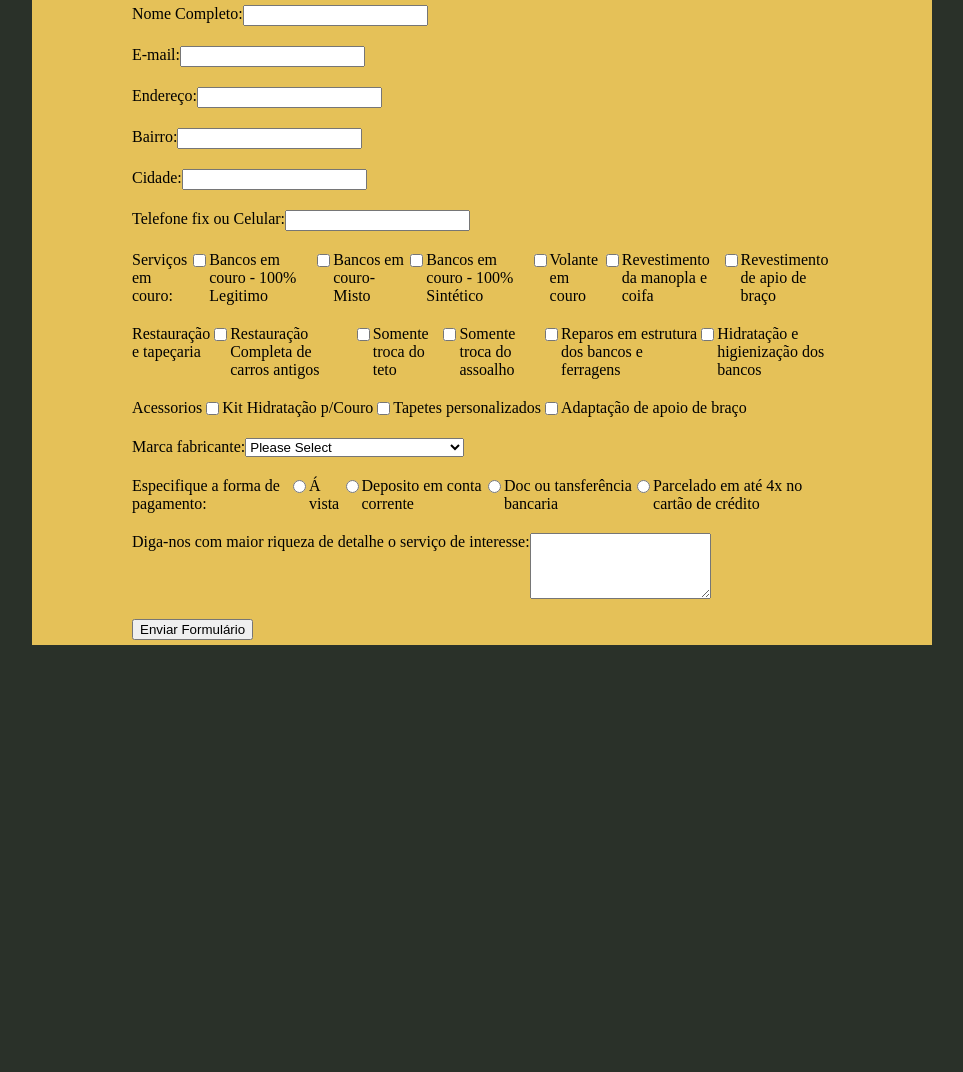
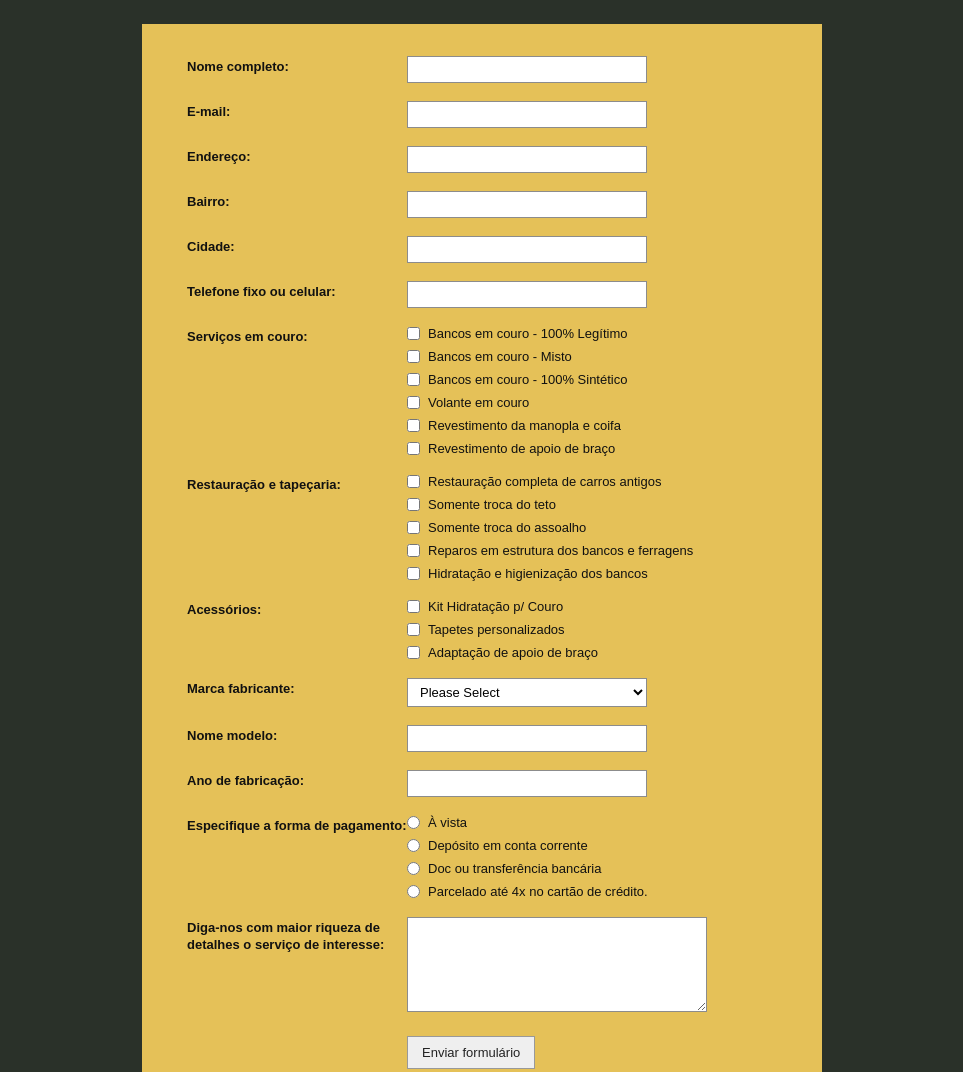
Before and after one commit to pedromarzig/uc15, a plain HTML site: page atividadeForm/form2/index.html in a window 1280 px wide. Shown: the top 1072 px of the page, without its empty margins (158-1121 px from the left). Before the commit the page ends 800 px from the top, so only its background shows below. Drawn offline with Linux system fonts and the light colour scheme.

Commit message:
formatualizado

```diff
--- a/BOOTSTRAP/atividade/css/style.css
+++ b/BOOTSTRAP/atividade/css/style.css
@@ -3,8 +3,8 @@
 }
 
 .banner{
-    background-image: url("../img/banner.png");
-    margin: 0;
+  background: linear-gradient(rgba(0, 0, 0, 0.45), rgba(0, 0, 0, 0.45)), url("../img/banner.png");
+  margin: 0;
   padding: 0;
 
   background-size: cover;
--- a/atividadeForm/form2/css/style.css
+++ b/atividadeForm/form2/css/style.css
@@ -1,28 +1,96 @@
-body{
+* {
+  box-sizing: border-box;
+}
+
+body {
   background-color: #2a3129;
-     min-height: 100vh; /* Altura minima da página - vh - tamanho responsividade*/
+  min-height: 100vh;
   margin: 0;
-    padding: 0;
-    box-sizing: border-box; /*uma caixa para formulários */
+  padding: 24px 16px;
+  font-family: Arial, Helvetica, sans-serif;
   display: flex;
   flex-direction: column;
   align-items: center;
 }
 
-.campo{
+.formulario {
+  background-color: #e5c158;
+  width: 100%;
+  max-width: 680px;
+  padding: 32px 45px;
+  color: #111;
+}
+
+.campo {
   display: flex;
   flex-direction: row;
   align-items: flex-start;
-    margin-bottom: 20px;
-
+  margin-bottom: 18px;
 }
 
-.formulario{
-    background-color: #E5C158;
-    padding: 5px 100px;
-    color: black;
+/* Coluna da esquerda (títulos) */
+.campo > label:first-child {
+  width: 220px;
+  flex-shrink: 0;
+  font-weight: bold;
+  font-size: 13px;
+  line-height: 1.3;
+  padding-top: 3px;
+}
+
+/* Campos de texto, select e textarea */
+.campo > input,
+.campo > select,
+.campo > textarea {
+  width: 240px;
+  padding: 5px 8px;
+  border: 1px solid #8c8c8c;
+  background-color: #fff;
+  font-family: inherit;
+  font-size: 13px;
+}
+
+.campo > textarea {
+  width: 300px;
+  height: 95px;
+  resize: vertical;
+}
+
+/* Coluna da direita para checkboxes e radios */
+.opcoes {
+  display: flex;
   flex-direction: column;
-    max-width: 700px;
-    max-height: 1200px;
+  gap: 8px;
+}
 
+.opcoes label {
+  display: flex;
+  align-items: center;
+  gap: 8px;
+  font-size: 13px;
+  font-weight: normal;
+  cursor: pointer;
 }
+
+.opcoes input {
+  margin: 0;
+}
+
+/* Botão alinhado com a segunda coluna */
+.botao {
+  margin-left: 220px;
+  margin-top: 24px;
+}
+
+.button {
+  padding: 8px 14px;
+  font-size: 13px;
+  background-color: #efefef;
+  border: 1px solid #999;
+  color: #222;
+  cursor: pointer;
+}
+
+.button:hover {
+  background-color: #e2e2e2;
+}
--- a/atividadeForm/form2/index.html
+++ b/atividadeForm/form2/index.html
@@ -1,23 +1,22 @@
 <!DOCTYPE html>
-<html lang="en">
+<html lang="pt-BR">
 <head>
     <meta charset="UTF-8">
     <meta name="viewport" content="width=device-width, initial-scale=1.0">
-    <title>Document</title>
-    <link rel="stylesheet" href="/form2/css/style.css">
+    <title>Formulário de Orçamento</title>
+    <link rel="stylesheet" href="/css/style.css">
 </head>
 <body>
     <div class="formulario">
         <form>
             <div class="campo">
-                <label for="nomeC">Nome Completo:</label>
+                <label for="nome">Nome completo:</label>
                 <input type="text" id="nome" required>
             </div>
 
             <div class="campo">
                 <label for="email">E-mail:</label>
                 <input type="email" id="email" required>
-
             </div>
 
             <div class="campo">
@@ -32,44 +31,49 @@
 
             <div class="campo">
                 <label for="cidade">Cidade:</label>
-                <input type="cidade" id="cidade">
+                <input type="text" id="cidade">
             </div>
 
             <div class="campo">
-                <label for="telefone">Telefone fix ou Celular: </label>
+                <label for="telefone">Telefone fixo ou celular:</label>
                 <input type="tel" id="telefone" required>
             </div>
 
             <div class="campo">
-                <label for="service">Serviços em couro:</label>
-                <input type="checkbox" id="check1" > Bancos em couro - 100% Legitimo
-                <input type="checkbox" id="check2"> Bancos em couro- Misto
-                <input type="checkbox" id="check3"> Bancos em couro - 100% Sintético
-                <input type="checkbox" id="check4"> Volante em couro
-                <input type="checkbox" id="check5"> Revestimento da manopla e coifa
-                <input type="checkbox" id="check6"> Revestimento de apio de braço
+                <label>Serviços em couro:</label>
+                <div class="opcoes">
+                    <label><input type="checkbox" id="check1"> Bancos em couro - 100% Legítimo</label>
+                    <label><input type="checkbox" id="check2"> Bancos em couro - Misto</label>
+                    <label><input type="checkbox" id="check3"> Bancos em couro - 100% Sintético</label>
+                    <label><input type="checkbox" id="check4"> Volante em couro</label>
+                    <label><input type="checkbox" id="check5"> Revestimento da manopla e coifa</label>
+                    <label><input type="checkbox" id="check6"> Revestimento de apoio de braço</label>
+                </div>
             </div>
 
             <div class="campo">
-                <label for="Restauração">Restauração e tapeçaria</label>
-                <input type="checkbox"> Restauração Completa de carros antigos
-                <input type="checkbox">Somente troca do teto
-                <input type="checkbox"> Somente troca do assoalho
-                <input type="checkbox">Reparos em estrutura dos bancos e ferragens
-                <input type="checkbox">Hidratação e higienização dos bancos
+                <label>Restauração e tapeçaria:</label>
+                <div class="opcoes">
+                    <label><input type="checkbox"> Restauração completa de carros antigos</label>
+                    <label><input type="checkbox"> Somente troca do teto</label>
+                    <label><input type="checkbox"> Somente troca do assoalho</label>
+                    <label><input type="checkbox"> Reparos em estrutura dos bancos e ferragens</label>
+                    <label><input type="checkbox"> Hidratação e higienização dos bancos</label>
                 </div>
-
-
-            <div class="campo">
-                <label for="acessorios">Acessorios</label>
-                <input type="checkbox">Kit Hidratação p/Couro
-                <input type="checkbox">Tapetes personalizados
-                <input type="checkbox">Adaptação de apoio de braço
             </div>
 
             <div class="campo">
-            <label for="Marca">Marca fabricante: </label>
-            <select name="mercas" id="marcas" >
+                <label>Acessórios:</label>
+                <div class="opcoes">
+                    <label><input type="checkbox"> Kit Hidratação p/ Couro</label>
+                    <label><input type="checkbox"> Tapetes personalizados</label>
+                    <label><input type="checkbox"> Adaptação de apoio de braço</label>
+                </div>
+            </div>
+
+            <div class="campo">
+                <label for="marcas">Marca fabricante:</label>
+                <select name="marcas" id="marcas">
                     <option>Please Select</option>
                     <option>Borkar</option>
                     <option>Kapazi Automotivo</option>
@@ -78,24 +82,35 @@
                     <option>Ziel Technology Brasil</option>
                     <option>Tapete Exclusive</option>
                 </select>
-
             </div>
 
             <div class="campo">
-            <label for="pagamento">Especifique a forma de pagamento:</label>
-            <input type="radio">Á vista
-            <input type="radio">Deposito em conta corrente
-            <input type="radio">Doc ou tansferência bancaria
-            <input type="radio">Parcelado em até 4x no cartão de crédito
+                <label for="modelo">Nome modelo:</label>
+                <input type="text" id="modelo">
             </div>
 
             <div class="campo">
-                <label for="textInfo">Diga-nos com maior riqueza de detalhe o serviço de interesse:</label>
+                <label for="ano">Ano de fabricação:</label>
+                <input type="text" id="ano">
+            </div>
+
+            <div class="campo">
+                <label>Especifique a forma de pagamento:</label>
+                <div class="opcoes">
+                    <label><input type="radio" name="pagamento"> À vista</label>
+                    <label><input type="radio" name="pagamento"> Depósito em conta corrente</label>
+                    <label><input type="radio" name="pagamento"> Doc ou transferência bancária</label>
+                    <label><input type="radio" name="pagamento"> Parcelado até 4x no cartão de crédito.</label>
+                </div>
+            </div>
+
+            <div class="campo">
+                <label for="comentario">Diga-nos com maior riqueza de detalhes o serviço de interesse:</label>
                 <textarea name="comentario" id="comentario" rows="4"></textarea>
             </div>
 
             <div class="botao">
-                <button class="button" type="submit">Enviar Formulário</button>
+                <button class="button" type="submit">Enviar formulário</button>
             </div>
         </form>
     </div>
--- /dev/null
+++ b/atividadeForm/form3/css/style.css
@@ -0,0 +1,18 @@
+* {
+    box-sizing: border-box;
+}
+
+body {
+    display: flex;
+    justify-content: center; /* centraliza o conteúdo horizontalmente */
+    align-items: flex-start; /* mantém o formulário começando do topo */
+    min-height: 100vh;
+    margin: 0;
+    padding: 20px;
+    background-color: #FBD4B4;
+}
+
+.formulario-container {
+    width: 100%;
+    max-width: 650px;
+}
```
Also changed, not shown: atividadeForm/form3/index.html (added, +198 -0 lines). Lines whose indentation alone changed are shown as unchanged.
